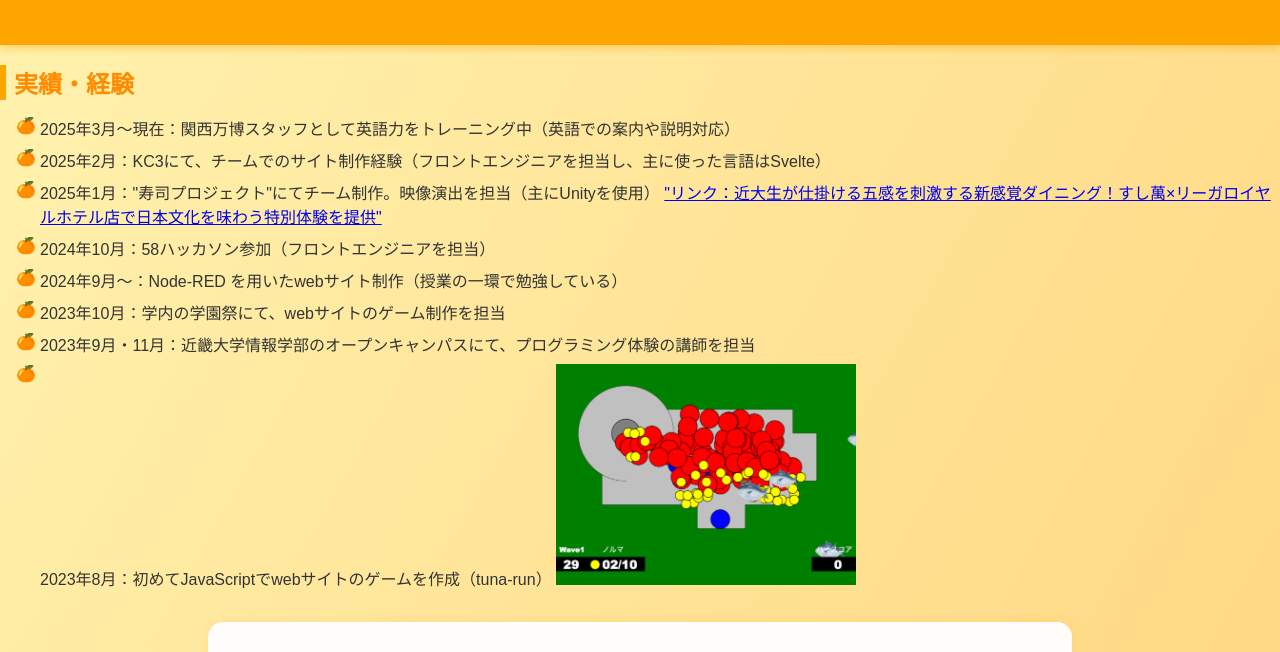
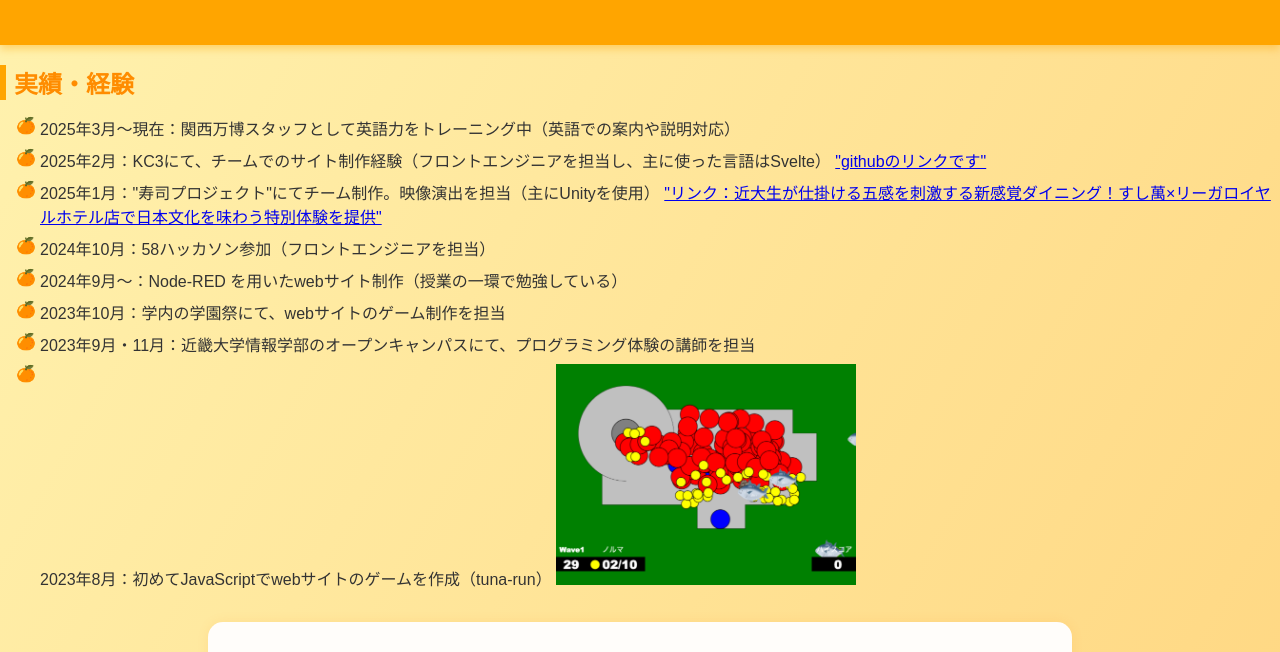
Before and after one commit to zenn24ct/2025myProfileSite, a plain HTML site: page index.html in a window 1280 px wide. Shown: the part 148-800 px from the top of the page. Drawn offline with Linux system fonts and the light colour scheme.

Commit message:
kc3のリンク追加

```diff
--- a/index.html
+++ b/index.html
@@ -18,7 +18,10 @@
   <ul>
     <li>2025年3月〜現在：関西万博スタッフとして英語力をトレーニング中（英語での案内や説明対応）</li>
 
-    <li>2025年2月：KC3にて、チームでのサイト制作経験（フロントエンジニアを担当し、主に使った言語はSvelte）</li>
+    <li>2025年2月：KC3にて、チームでのサイト制作経験（フロントエンジニアを担当し、主に使った言語はSvelte）
+      <a href= "https://github.com/kc3hack/2025_27">
+        "githubのリンクです"</a>
+    </li>
     <li>2025年1月："寿司プロジェクト"にてチーム制作。映像演出を担当（主にUnityを使用）
     <a href= "https://newscast.jp/news/4080616">
         "リンク：近大生が仕掛ける五感を刺激する新感覚ダイニング！すし萬×リーガロイヤルホテル店で日本文化を味わう特別体験を提供"</a>
```
